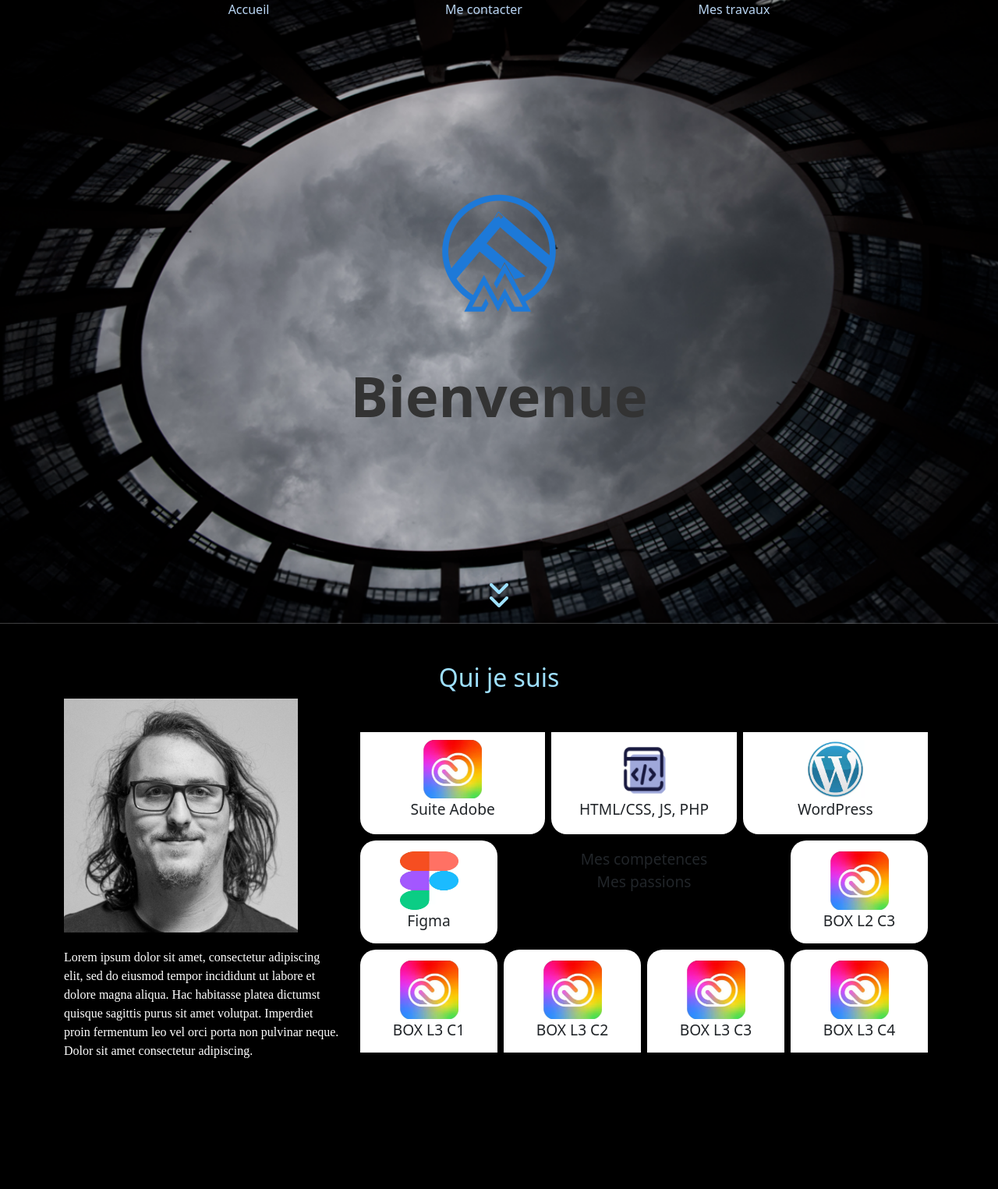
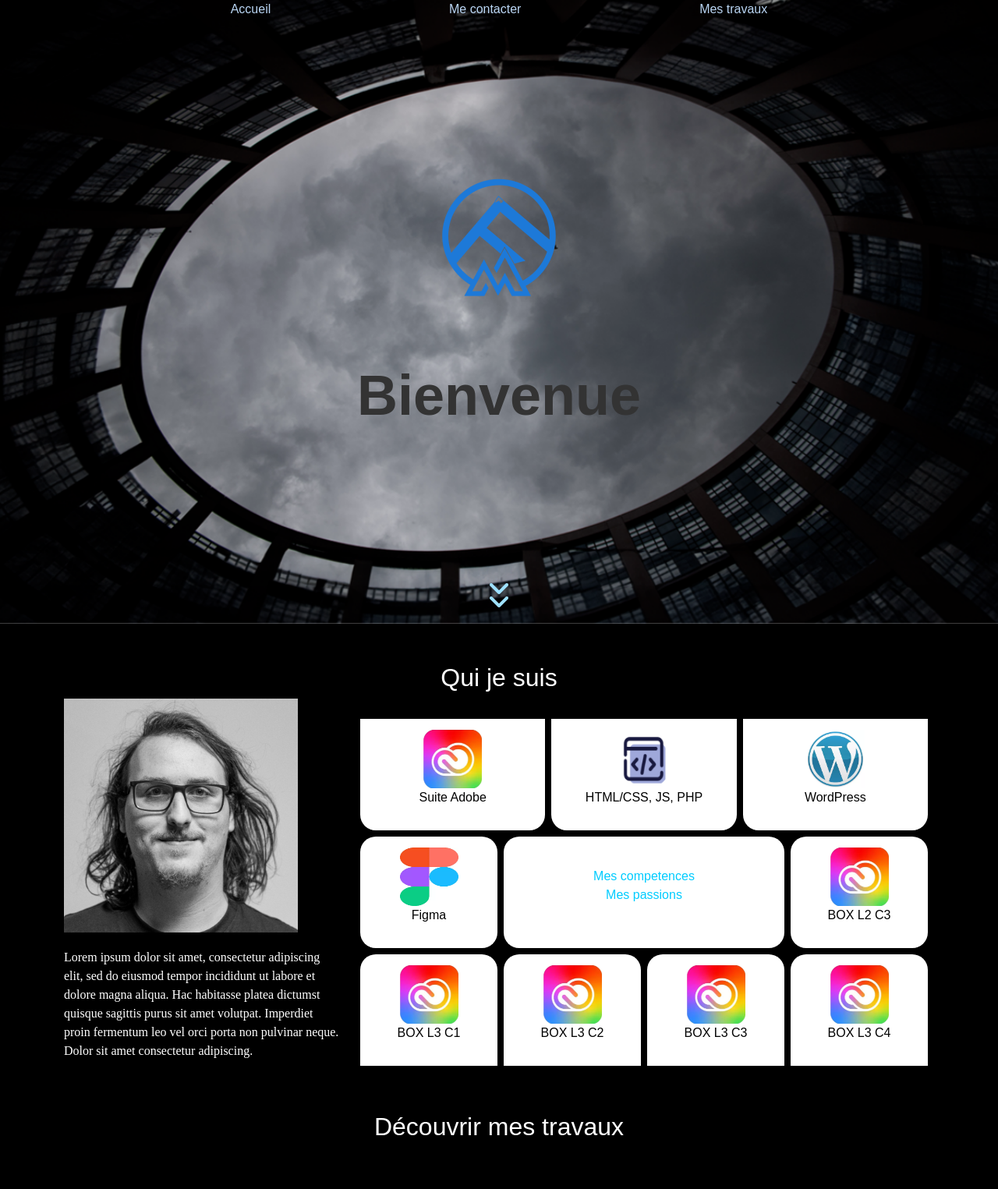
Before and after one commit to Jexien/Portfolio, a PHP site: page /main.php in a window 1280 px wide. Shown: the top 1525 px of the page at 78% size. Before the commit the page ends 1357 px from the top, so only its background shows below. Run offline with PHP 8.4, Linux system fonts and the light colour scheme.

Commit message:
ajout LESS

```diff
--- a/CSS/style.css
+++ b/CSS/style.css
@@ -1,185 +1,170 @@
 html {
   scroll-behavior: smooth;
 }
-
+body {
+  background-color: #000000;
+  color: #ffffff;
+  font-family: Arial, sans-serif;
+}
 .header {
-    color: rgb(0, 0, 0);
+  color: #000000;
   top: 0;
   position: absolute;
   width: 100%;
 }
-
-
 .header ul {
+  display: -webkit-box;
+  display: -ms-flexbox;
   display: flex;
+  -webkit-box-pack: space-evenly;
+      -ms-flex-pack: space-evenly;
           justify-content: space-evenly;
   list-style: none;
   padding: 0;
   margin: 0;
 }
-
 .header ul li {
   margin: 0 15px;
 }
-
 .header ul li a {
   text-decoration: none;
-    color: #B9D5F3;
+  color: #b9d5f3;
 }
-
 .hero-section {
+  display: -webkit-box;
+  display: -ms-flexbox;
   display: flex;
+  -webkit-box-pack: center;
+      -ms-flex-pack: center;
+          justify-content: center;
+  -webkit-box-align: center;
+      -ms-flex-align: center;
+          align-items: center;
+  -webkit-box-orient: vertical;
+  -webkit-box-direction: normal;
+      -ms-flex-direction: column;
           flex-direction: column;
-        justify-content: center;
-        align-items: center;
   height: 100vh;
   width: 100%;
   background-color: #f0f0f0;
   background-image: url('../img/Hero section.png');
   background-size: cover;
   background-position: center;
-        text-align: center;
   position: relative;
   text-align: center;
 }
-
 .hero-section img {
   max-width: 100%;
   height: auto;
 }
-
 .hero-section h1 {
   margin: 20px 0;
+  font-size: 4.5rem !important;
+  font-weight: 700 !important;
+  color: #333333 !important;
 }
-
 .hero-section button {
   background: none;
   border: none;
   cursor: pointer;
 }
-
 .hero-section img[alt="Mon Logo"] {
   padding-bottom: 5%;
 }
-
-h1 {
-    font-size: 4.5rem !important;
-    font-weight: 700 !important;
-    color: #333 !important;
-    margin: 0 !important;
-    padding: 0 !important;
-}
-
-.chevron {
+.hero-section .chevron {
   position: absolute;
   bottom: 20px;
   left: 50%;
+  -webkit-transform: translateX(-50%);
           transform: translateX(-50%);
 }
-
-
-body {
-    background-color: black;
-    color: white;
-    font-family: Arial, sans-serif;
-}
-
 .qui-je-suis {
   padding: 50px 0;
-    background-color: black;
 }
-
 .image-placeholder {
   width: 300px;
   height: 300px;
+  display: -webkit-box;
+  display: -ms-flexbox;
   display: flex;
+  -webkit-box-pack: center;
+      -ms-flex-pack: center;
           justify-content: center;
+  -webkit-box-align: center;
+      -ms-flex-align: center;
           align-items: center;
-    background-color: #333;
+  background-color: #333333;
 }
-
 .image-placeholder img {
   max-width: 100%;
   max-height: 100%;
+  -o-object-fit: cover;
      object-fit: cover;
 }
-
 .description {
-    color: white;
+  color: #ffffff;
   margin-top: 20px;
   font-family: serif;
 }
-
 .title {
   color: #00ccff;
   font-size: 2.5rem;
   margin-bottom: 40px;
 }
-
-.skill-text {
-    font-size: 1.2rem;
-    margin: 0 auto;
-}
-
-#qjs {
-    color: #9EE0FF !important;
-}
-
-.skill-box{
-    width: 100%;
-    height: 100%;
-    padding: 10px;
-    background-color: white;
-    border-radius: 0 0 20px 20px;
-    display: flex;
-    flex-direction: column;
-    align-items: center;
-    text-align: center;
-}
-.skill-box img {
-    width: 75px;
-    height: 75px;
-}
-
-.skill-box2 {
-    width: 100%;
-    height: 100%;
-    padding: 10px;
-    background-color: white;
-    border-radius: 20px;
-    display: flex;
-    flex-direction: column;
-    align-items: center;
-    justify-content: center;
-    text-align: center;
-}
-.skill-box2 img {
-    width: 75px;
-    height: 75px;
-}
-
+.skill-box,
+.skill-box2,
+.skill-box3,
 .center-box {
   width: 100%;
   height: 100%;
   padding: 10px;
+  background-color: #ffffff;
+  display: -webkit-box;
+  display: -ms-flexbox;
+  display: flex;
+  -webkit-box-orient: vertical;
+  -webkit-box-direction: normal;
+      -ms-flex-direction: column;
+          flex-direction: column;
+  -webkit-box-align: center;
+      -ms-flex-align: center;
+          align-items: center;
+  -webkit-box-pack: center;
+      -ms-flex-pack: center;
+          justify-content: center;
   text-align: center;
   border-radius: 20px;
-    align-items: start;
+  color: #000000;
 }
-
-.skill-box3{
-    width: 100%;
-    height: 100%;
-    padding: 10px;
-    background-color: white;
-    border-radius: 20px 20px 0 0;
-    display: flex;
-    flex-direction: column;
-    align-items: center;
-    justify-content: center;
-    text-align: center;
-}
-.skill-box3 img {
+.skill-box img,
+.skill-box2 img,
+.skill-box3 img,
+.center-box img {
   width: 75px;
   height: 75px;
 }
+.center-box {
+  color: #00ccff;
+}
+.skill-box {
+  border-radius: 0 0 20px 20px;
+}
+.skill-box3 {
+  border-radius: 20px 20px 0 0;
+}
+.portfolio-item {
+  text-align: center;
+  padding: 15px;
+}
+.portfolio-item img {
+  width: 250px;
+  height: 250px;
+  -o-object-fit: cover;
+     object-fit: cover;
+  clip-path: ellipse(50% 35% at 50% 50%);
+}
+.portfolio-item h3 {
+  margin-top: 15px;
+  color: #66ccff;
+  font-size: 1.5rem;
+}
--- /dev/null
+++ b/LESS/Style.less
@@ -0,0 +1,187 @@
+// Variables
+@background-color-black: #000000;
+@background-color-white: #ffffff;
+@text-color-blue: #9EE0FF;
+@text-color-white: #ffffff;
+@text-color-black: #000000;
+@font-family-default: Arial, sans-serif;
+@title-color: #333333;
+@header-color: #000000;
+@link-color: #b9d5f3;
+
+// Mixins
+.scroll-behavior-smooth() {
+    scroll-behavior: smooth;
+}
+
+.flex-center() {
+    display: flex;
+    justify-content: center;
+    align-items: center;
+}
+
+.image-rounded-circle() {
+    width: 250px;
+    height: 250px;
+    object-fit: cover;
+    clip-path: ellipse(50% 35% at 50% 50%);
+}
+
+// Global Styles
+html {
+    .scroll-behavior-smooth();
+}
+
+body {
+    background-color: @background-color-black;
+    color: @text-color-white;
+    font-family: @font-family-default;
+}
+
+.header {
+    color: @header-color;
+    top: 0;
+    position: absolute;
+    width: 100%;
+
+    ul {
+        display: flex;
+        justify-content: space-evenly;
+        list-style: none;
+        padding: 0;
+        margin: 0;
+
+        li {
+            margin: 0 15px;
+
+            a {
+                text-decoration: none;
+                color: @link-color;
+            }
+        }
+    }
+}
+
+
+// Hero Section
+.hero-section {
+    .flex-center();
+    flex-direction: column;
+    height: 100vh;
+    width: 100%;
+    background-color: #f0f0f0;
+    background-image: url('../img/Hero section.png');
+    background-size: cover;
+    background-position: center;
+    position: relative;
+    text-align: center;
+
+    img {
+        max-width: 100%;
+        height: auto;
+    }
+
+    h1 {
+        margin: 20px 0;
+        font-size: 4.5rem !important;
+        font-weight: 700 !important;
+        color: @title-color !important;
+    }
+
+    button {
+        background: none;
+        border: none;
+        cursor: pointer;
+    }
+
+    img[alt="Mon Logo"] {
+        padding-bottom: 5%;
+    }
+
+    .chevron {
+        position: absolute;
+        bottom: 20px;
+        left: 50%;
+        transform: translateX(-50%);
+    }
+}
+
+// Qui Je Suis Section
+.qui-je-suis {
+    padding: 50px 0;
+}
+
+.image-placeholder {
+    width: 300px;
+    height: 300px;
+    .flex-center();
+    background-color: @title-color;
+
+    img {
+        max-width: 100%;
+        max-height: 100%;
+        object-fit: cover;
+    }
+}
+
+.description {
+    color: @text-color-white;
+    margin-top: 20px;
+    font-family: serif;
+}
+
+.title {
+    color: @highlight-color;
+    font-size: 2.5rem;
+    margin-bottom: 40px;
+}
+
+// BENTO
+.skill-box,
+.skill-box2,
+.skill-box3,
+.center-box {
+    width: 100%;
+    height: 100%;
+    padding: 10px;
+    background-color: @background-color-white;
+    display: flex;
+    flex-direction: column;
+    align-items: center;
+    justify-content: center;
+    text-align: center;
+    border-radius: 20px;
+    color: @text-color-black;
+
+    img {
+        width: 75px;
+        height: 75px;
+    }
+}
+.center-box{
+    color: @text-color-blue;
+}
+
+.skill-box {
+    border-radius: 0 0 20px 20px;
+}
+
+.skill-box3 {
+    border-radius: 20px 20px 0 0;
+}
+
+// Portfolio Section
+.portfolio-item {
+    text-align: center;
+    padding: 15px;
+
+    img {
+        .image-rounded-circle();
+    }
+
+    h3 {
+        margin-top: 15px;
+        color: @text-color-blue;
+        font-size: 1.5rem;
+    }
+}
--- a/header.php
+++ b/header.php
@@ -4,8 +4,8 @@
     <meta charset="UTF-8">
     <meta name="viewport" content="width=device-width, initial-scale=1.0">
     <title>Mon Portfolio</title>
+    <link href="https://cdn.jsdelivr.net/npm/bootstrap@5.3.3/dist/css/bootstrap.min.css" rel="stylesheet" integrity="sha384-QWTKZyjpPEjISv5WaRU9OFeRpok6YctnYmDr5pNlyT2bRjXh0JMhjY6hW+ALEwIH" crossorigin="anonymous">
     <link rel="stylesheet" href="css/style.css">
-    <link href="https://cdn.jsdelivr.net/npm/bootstrap@5.3.3/dist/css/bootstrap.min.css" rel="stylesheet" integrity="sha384-QWTKZyjpPEjISv5WaRU9OFeRpok6YctnYmDr5pNlyT2bRjXh0JMhjY6hW+ALEwIH" crossorigin="anonymous">
 </head>
 <body>
     <header>
--- a/main.php
+++ b/main.php
@@ -8,8 +8,11 @@
         <img src="img/Chevron_bas btn.png" alt="Chevron Bas">
     </button>
 </div>
+
+
+<!-- Section Qui je suis avec PHOTO + BENTO -->
 <section class="container-fluid qui-je-suis">
-    <h2 class="text-center" id="qjs">Qui je suis</h2>
+    <h2 class="text-center ss-titre" id="ss-titre">Qui je suis</h2>
         <div class="container">
             <div class="row align-items-center">
                 <!-- Colonne de gauche avec l'image et le texte -->
@@ -23,7 +26,8 @@
                         Dolor sit amet consectetur adipiscing.
                     </p>
                 </div>
-
+                <!-- Fin colonne Photo
+                 Début BENTO -->
                 <div class="col-md-8">
                     <div class="row g-2">
                     <div class="row g-2">
@@ -46,7 +50,7 @@
                                 </div>
                             </div>
                         </div>
-
+                        <!-- FIN Première ligne bento -->
 
                         <div class="row g-2">
                             <div class="col-3">
@@ -67,6 +71,7 @@
                                 </div>
                             </div>
                         </div>
+                        <!-- FIN Deuxième ligne bento -->
 
                         <div class="row g-2">
                             <div class="col">
@@ -94,9 +99,61 @@
                                 </div>
                             </div>
                         </div>
+                        <!-- FIN Troisième ligne bento -->
 
                     </div>
                 </div>
             </div>
         </div>
     </section>
+    <!-- FIN SECTION PHOTO BENTO
+
+    Début "Mes travaux"-->
+    <section>
+        <div>
+            <h2 class="text-center" id="ss-titre">Découvrir mes travaux</h2>
+        </div>
+
+        <div class="container text-center mt-5">
+    <div class="row">
+      <!-- Logo et Identité Visuelle -->
+      <div class="col-md-6">
+        <div class="portfolio-item">
+          <img src="image1.jpg" alt="Logos et Identité visuelle" class="img-fluid rounded-circle">
+          <h3>Logos et Identité visuelle</h3>
+        </div>
+      </div>
+
+      <!-- Sites web et Maquettes -->
+      <div class="col-md-6">
+        <div class="portfolio-item">
+          <img src="image2.jpg" alt="Sites web et Maquettes" class="img-fluid rounded-circle">
+          <h3>Sites web et Maquettes</h3>
+        </div>
+      </div>
+    </div>
+
+    <div class="row mt-4">
+      <!-- Photographies -->
+      <div class="col-md-6">
+        <div class="portfolio-item">
+          <img src="image3.jpg" alt="Photographies" class="img-fluid rounded-circle">
+          <h3>Photographies</h3>
+        </div>
+      </div>
+
+      <!-- Vidéos -->
+      <div class="col-md-6">
+        <div class="portfolio-item">
+          <img src="image4.jpg" alt="Vidéos" class="img-fluid rounded-circle">
+          <h3>Vidéos</h3>
+        </div>
+      </div>
+    </div>
+  </div>
+
+    </section>
+
+
+
+    </body>
```
Also changed, not shown: 1 other file. Lines whose indentation alone changed are shown as unchanged.
